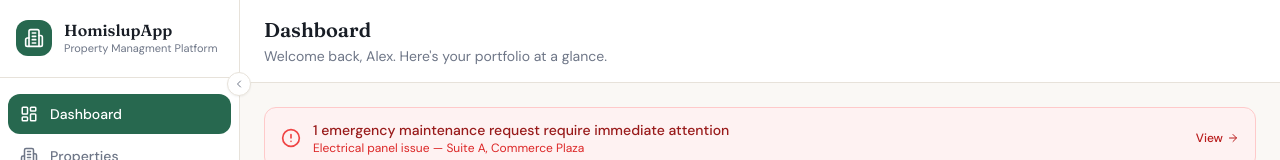
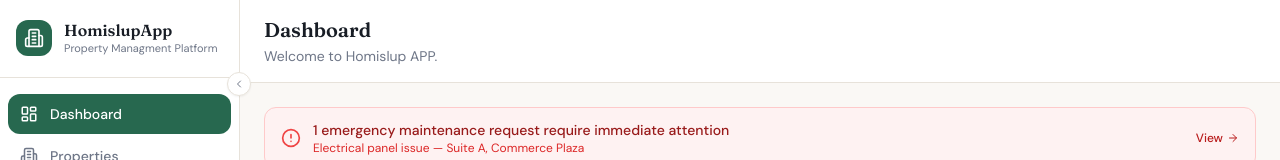
Before and after one commit to itlushi111/homislupapp, a Next.js app: page / in a window 1280 px wide. Shown: the top 160 px of the page. Built offline with nearby package versions, Linux system fonts and the light colour scheme.

Commit message:
Update welcome header

```diff
--- a/src/app/page.tsx
+++ b/src/app/page.tsx
@@ -46,7 +46,7 @@ export default function DashboardPage() {
     <div className="min-h-screen bg-background">
       <PageHeader
         title="Dashboard"
-        description="Welcome back, Alex. Here's your portfolio at a glance."
+        description="Welcome to Homislup APP."
       />
 
       <div className="p-6 space-y-6">
```
